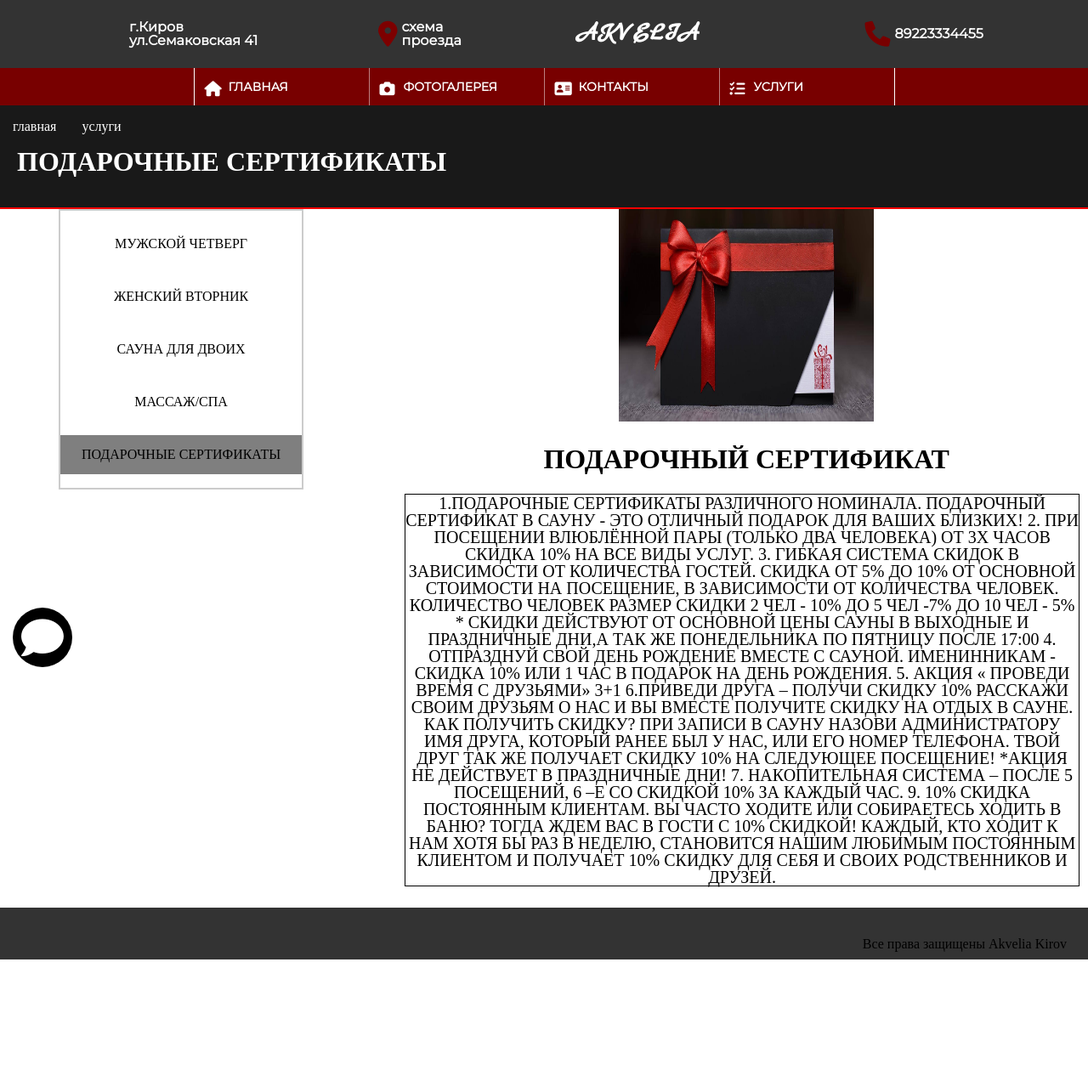
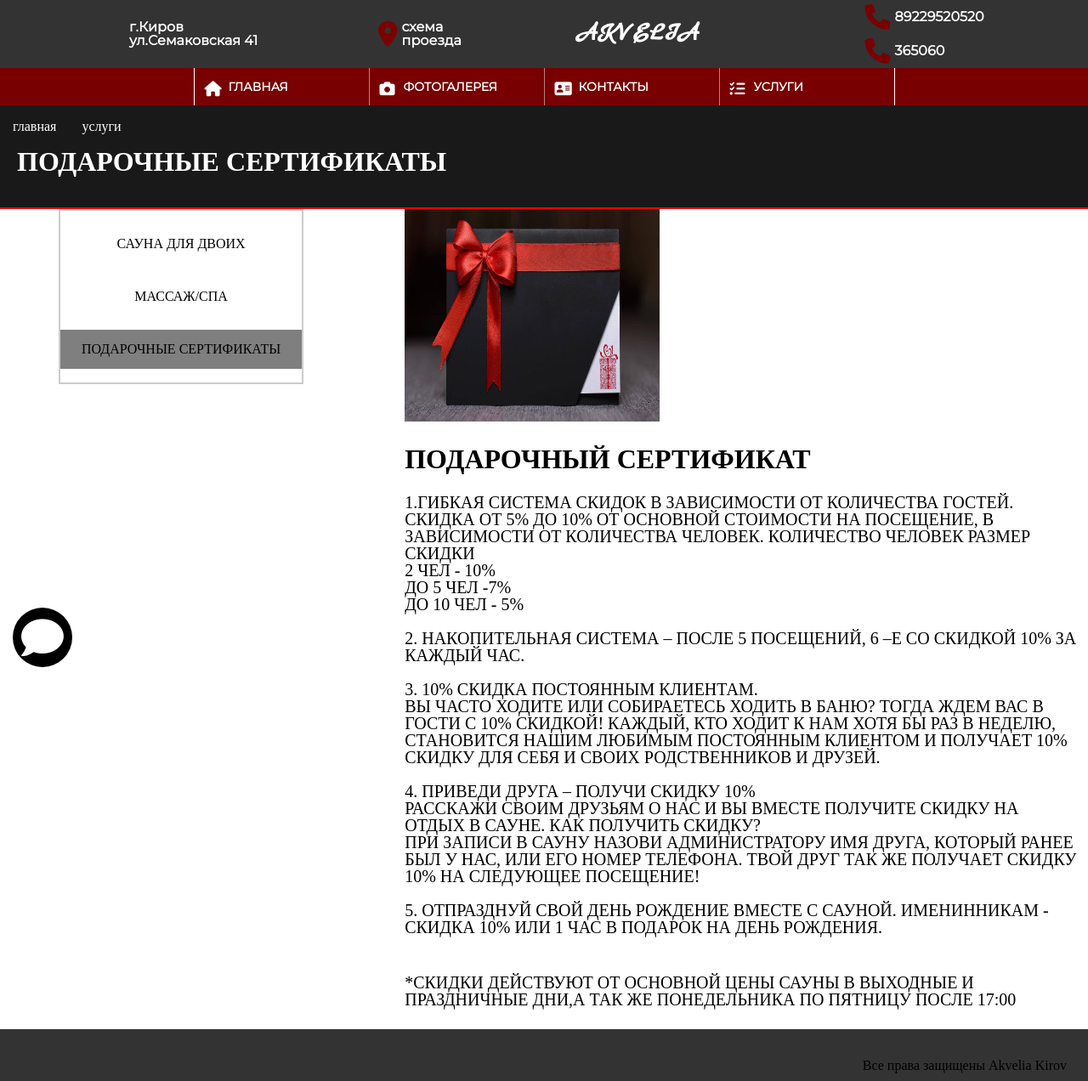
Before and after one commit to Viharev/akveliaSite, a website: page gifts.html in a window 1280 px wide. Shown: the whole page at 85% size. Before the commit the page ends 1129 px from the top, so only its background shows below. Drawn offline with Linux system fonts and the light colour scheme.

Commit message:
24.05 10:11

```diff
--- a/css/style.css
+++ b/css/style.css
@@ -364,6 +364,9 @@ i.fa-solid.fa-phone {
     margin-top: 25px;
     margin-bottom: 25px;
     color: #fff;
+    padding: 10px;
+    background: rgba(0, 0, 0, 0.02);
+    border-radius: 40%;
 
 }
 
@@ -970,6 +973,11 @@ i.fa-solid.fa-message:active{
     font-size: 49px;
 }
 
+i.fa-solid.fa-circle-xmark{
+    font-size: 25px;
+    color: #fff;
+}
+
 .adressContacts{
     padding-left: 15px;
     border-bottom: .2px solid rgba(255, 255, 255, 0.1);
--- a/css/style_servises.css
+++ b/css/style_servises.css
@@ -104,7 +104,7 @@
 }
 
 .wrapRightBlock {
-    text-align: center;
+    text-align: left;
 }
 
 .wrapRightBlock h1{
@@ -114,7 +114,7 @@
 }
 
 .wrapRightBlock p{
-    border: .5px solid black;
+    /* border: .5px solid rgba(0, 0, 0, 0.1); */
     margin-right: 10px;
     margin-bottom: 25px;
 }
--- a/gifts.html
+++ b/gifts.html
@@ -22,7 +22,8 @@
                     <div class="logo">akvelia</div>
                 </div>
                 <div class="rightNav">
-                    <div class="phone"><i class="fa-solid fa-phone"></i><a href="tel:89223334455">89223334455</a></div>
+                    <div class="phone"><i class="fa-solid fa-phone"></i><a href="tel:89229520520">89229520520</a></div>
+                    <div class="phone"><i class="fa-solid fa-phone"></i><a href="tel:88332365060">365060</a></div>
                 </div>
             </nav>
             <nav class="menu">
@@ -83,12 +84,12 @@
                     <div class="blockSideBar">
                         <div class="leftBar">
                             <ul>
-                                <a href="mans_thursday.html">
+                                <!-- <a href="mans_thursday.html">
                                     <li>мужской четверг</li>
                                 </a>
                                 <a href="girls_tuesday.html">
                                     <li>женский вторник</li>
-                                </a>
+                                </a> -->
                                 <a href="for_two.html">
                                     <li>сауна для двоих</li>
                                 </a>
@@ -106,36 +107,36 @@
                                     <div><img class="rightBarImg" src="img/imgPresent.jpeg" alt="мужской четверг"></div>
                                     <h1>Подарочный сертификат</h1>
                                     <p>
-
-
-                                        1.Подарочные  сертификаты различного номинала. Подарочный сертификат в сауну - это отличный подарок для Ваших близких!
-
-                                        2. При посещении влюблённой пары (только два человека) от 3х часов скидка 10% на все виды услуг.
-
-                                        3. Гибкая система скидок
+                                        1.Гибкая система скидок
                                         В зависимости от количества гостей.
                                         Скидка от 5% до 10% от основной стоимости на посещение, в зависимости от количества человек.
                                         количество человек размер скидки
+                                        <br>
                                         2 чел - 10%
+                                        <br>
                                         до 5 чел -7%
+                                        <br>
                                         до 10 чел - 5%
-                                        * Скидки действуют от основной цены сауны в выходные и праздничные дни,а так же  понедельника по пятницу после 17:00
-
-                                        4. Отпразднуй свой день рождение вместе с сауной. Именинникам - скидка 10% или 1 час в подарок на День Рождения.
-
-                                        5. Акция « Проведи время с друзьями» 3+1
-
-                                        6.Приведи друга – получи скидку 10%
+                                        <br>
+                                        <br>
+                                        2. Накопительная система – после 5 посещений, 6 –е со скидкой 10% за каждый час.
+                                        <br>
+                                        <br>
+                                        3. 10% скидка постоянным клиентам.
+                                        <br>
+                                        Вы часто ходите или собираетесь ходить в баню? Тогда ждем Вас в гости с 10% скидкой! Каждый, кто ходит к нам хотя бы раз в неделю, становится нашим любимым постоянным клиентом и получает 10% скидку для себя и своих родственников и друзей.
+                                        <br>
+                                        <br>
+                                        4. Приведи друга – получи скидку 10% <br>
                                         Расскажи своим друзьям о нас и вы вместе получите скидку на отдых в сауне.
-                                        Как получить скидку?
+                                        Как получить скидку? <br>
                                         При записи в сауну назови администратору имя друга, который ранее был у нас, или его номер телефона. Твой друг так же получает скидку 10% на следующее посещение!
-
-                                        *Акция не действует в праздничные дни!
-
-                                        7. Накопительная система – после 5 посещений, 6 –е со скидкой 10% за каждый час.
-
-                                        9.  10% скидка постоянным клиентам.
-                                        Вы часто ходите или собираетесь ходить в баню? Тогда ждем Вас в гости с 10% скидкой! Каждый, кто ходит к нам хотя бы раз в неделю, становится нашим любимым постоянным клиентом и получает 10% скидку для себя и своих родственников и друзей.
+                                        <br>
+                                        <br>
+                                        5. Отпразднуй свой день рождение вместе с сауной. Именинникам - скидка 10% или 1 час в подарок на День Рождения.
+                                        <br>
+                                        <br>
+                                        <p> *Скидки действуют от основной цены сауны в выходные и праздничные дни,а так же  понедельника по пятницу после 17:00</p>
                                     </p>
                                 </div>
                             </div>
```
Also changed, not shown: about.html (+2 -1 lines), contacts.html (+4 -3 lines), for_two.html (+7 -3 lines), galery.html (+2 -1 lines), girls_tuesday.html (+4 -3 lines), index.html (+4 -4 lines), mans_thursday.html (+2 -1 lines), servises.html (+8 -7 lines), spa_massage.html (+4 -3 lines).
